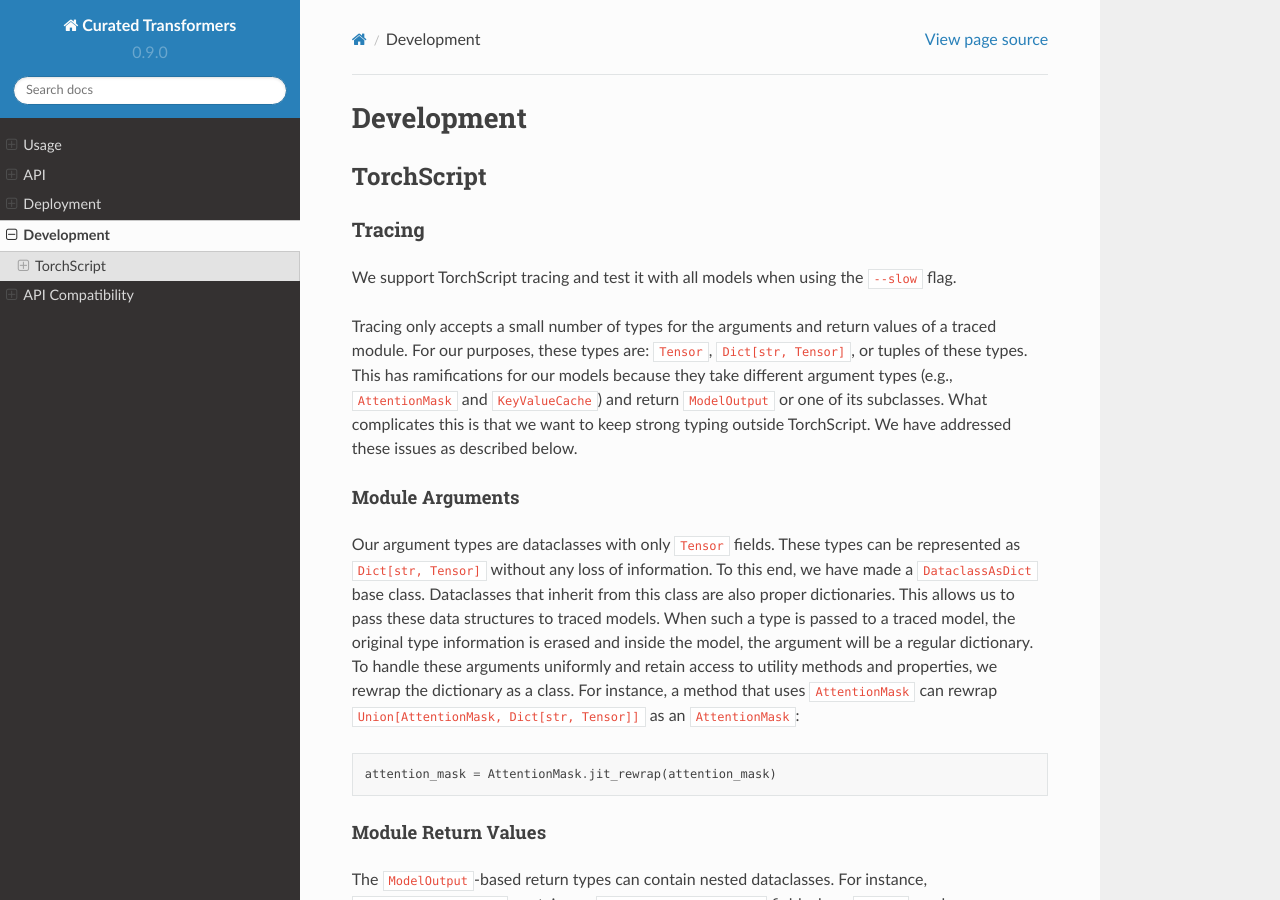
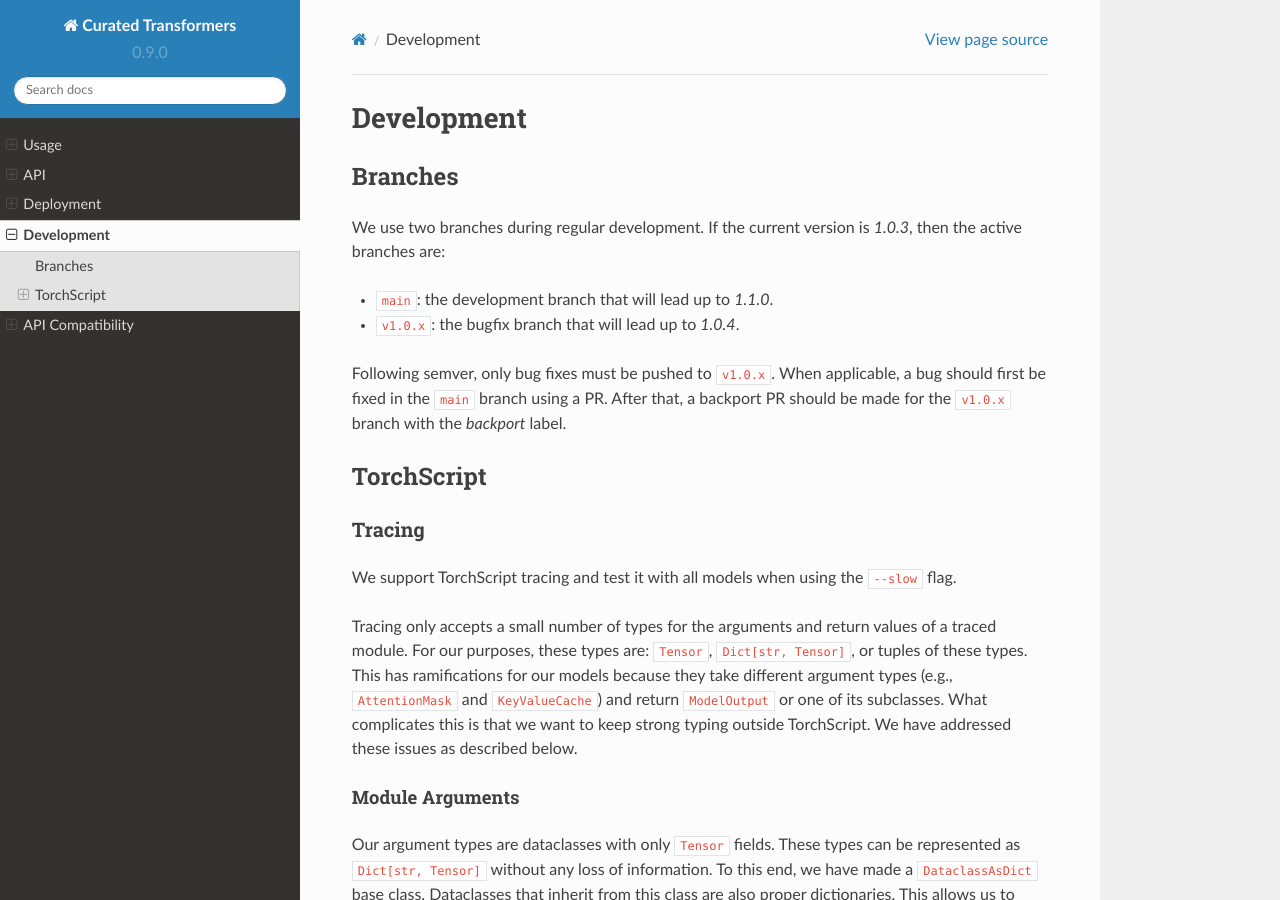
Before and after one commit to explosion/curated-transformers, a Sphinx documentation site: the page built from docs/source/develop.rst, in a window 1280 px wide and 900 px high. Built offline with Sphinx 7.4.7 and the Read the Docs theme 2.0.0, drawn with Linux system fonts in a browser that asks for light colours.

Commit message:
Add section about development branches to the docs (#286)

```diff
--- a/docs/source/develop.rst
+++ b/docs/source/develop.rst
@@ -1,5 +1,18 @@
 Development
 ===========
+
+Branches
+--------
+
+We use two branches during regular development. If the current version is
+*1.0.3*, then the active branches are:
+
+- ``main``: the development branch that will lead up to *1.1.0*.
+- ``v1.0.x``: the bugfix branch that will lead up to *1.0.4*.
+
+Following semver, only bug fixes must be pushed to ``v1.0.x``. When applicable,
+a bug should first be fixed in the ``main`` branch using a PR. After that, a
+backport PR should be made for the ``v1.0.x`` branch with the *backport* label.
 
 TorchScript
 -----------
```
